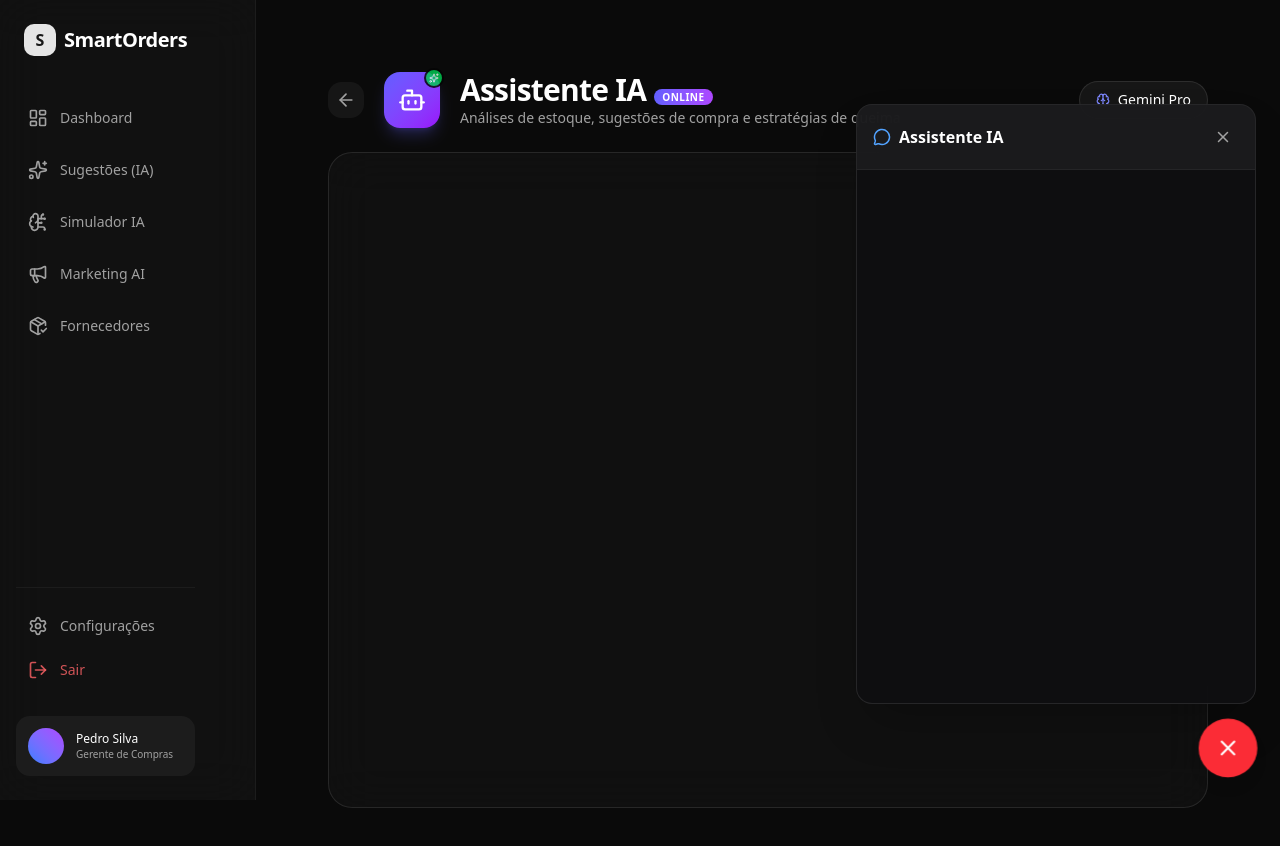
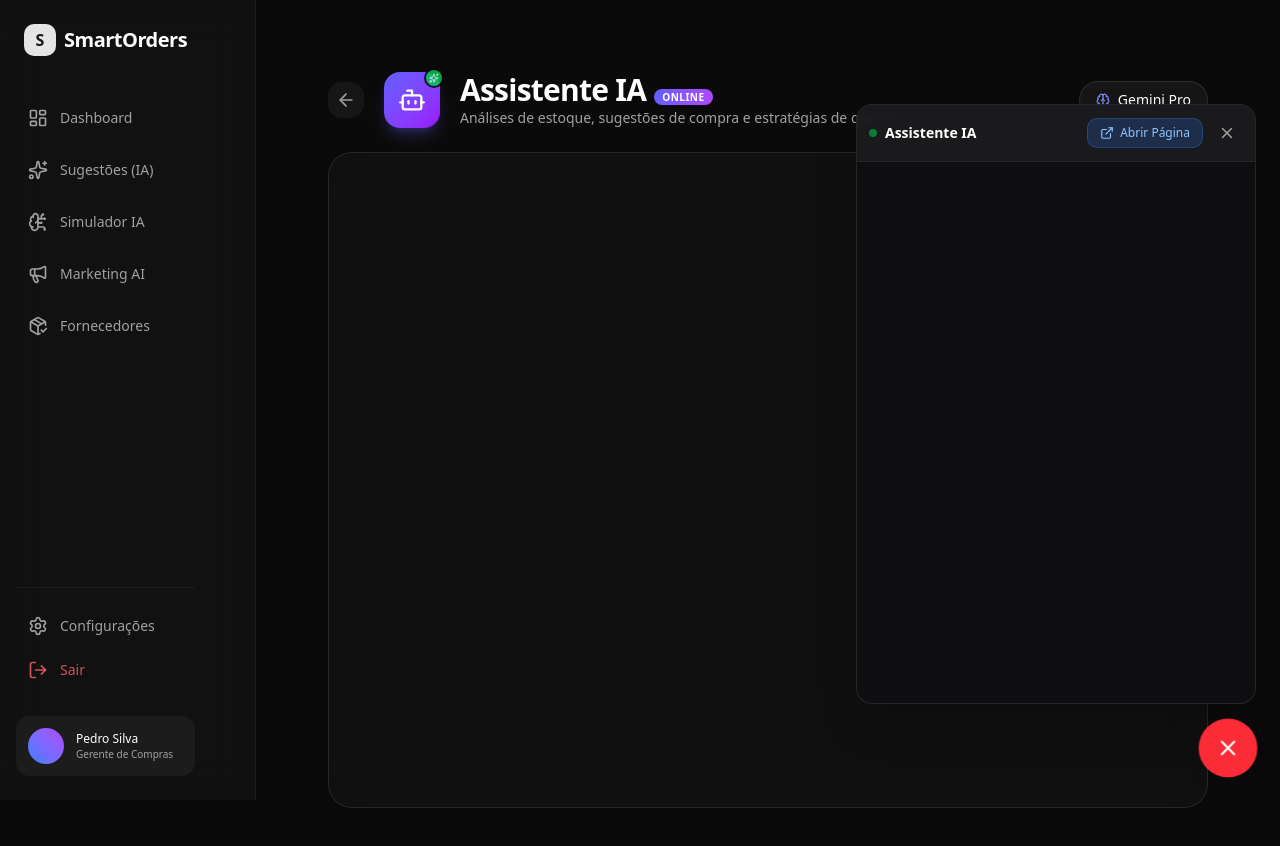
Before and after one commit to josepedro15/GerenteDeEstoque, a Next.js app in the folder frontend/: page /chat in a window 1280 px wide. Both pictures are taken after a click on the button 1228 px from the left and 748 px from the top of the page. Shown: the top 846 px of the page. Built offline with nearby package versions, Linux system fonts and the light colour scheme.

Commit message:
fix(chat): Add 'Abrir Página' button to GlobalChatWidget

```diff
--- a/frontend/components/chat/GlobalChatWidget.tsx
+++ b/frontend/components/chat/GlobalChatWidget.tsx
@@ -1,13 +1,20 @@
 "use client";
 
 import { useState } from "react";
+import { useRouter } from "next/navigation";
 import { ChatInterface } from "./chat-interface";
 import { Button } from "@/components/ui/button";
-import { MessageCircle, X } from "lucide-react";
+import { MessageCircle, X, ExternalLink } from "lucide-react";
 import { AnimatePresence, motion } from "framer-motion";
 
 export function GlobalChatWidget() {
     const [isOpen, setIsOpen] = useState(false);
+    const router = useRouter();
+
+    const handleOpenPage = () => {
+        setIsOpen(false);
+        router.push('/chat');
+    };
 
     return (
         <div className="fixed bottom-6 right-6 z-50 flex flex-col items-end gap-4">
@@ -20,14 +27,23 @@ export function GlobalChatWidget() {
                         className="w-[400px] h-[600px] max-h-[80vh] rounded-2xl border border-white/10 bg-[#0f0f11]/95 backdrop-blur-xl shadow-2xl overflow-hidden flex flex-col"
                     >
                         {/* Header */}
-                        <div className="p-4 border-b border-white/5 flex items-center justify-between bg-white/5">
-                            <h3 className="font-semibold text-white flex items-center gap-2">
-                                <MessageCircle size={18} className="text-blue-400" />
+                        <div className="p-3 border-b border-white/5 flex items-center justify-between bg-white/5">
+                            <h3 className="font-semibold text-white flex items-center gap-2 text-sm">
+                                <span className="w-2 h-2 rounded-full bg-green-500 animate-pulse" />
                                 Assistente IA
                             </h3>
-                            <Button variant="ghost" size="icon" className="h-8 w-8 text-muted-foreground hover:text-white" onClick={() => setIsOpen(false)}>
-                                <X size={18} />
-                            </Button>
+                            <div className="flex items-center gap-2">
+                                <button
+                                    onClick={handleOpenPage}
+                                    className="flex items-center gap-1.5 px-3 py-1.5 rounded-lg bg-blue-500/20 hover:bg-blue-500/40 text-blue-300 hover:text-white text-xs font-medium transition-all border border-blue-500/30"
+                                >
+                                    <ExternalLink size={14} />
+                                    Abrir Página
+                                </button>
+                                <Button variant="ghost" size="icon" className="h-8 w-8 text-neutral-400 hover:text-white hover:bg-white/10" onClick={() => setIsOpen(false)}>
+                                    <X size={18} />
+                                </Button>
+                            </div>
                         </div>
 
                         {/* Chat Interface wrapped */}
```
